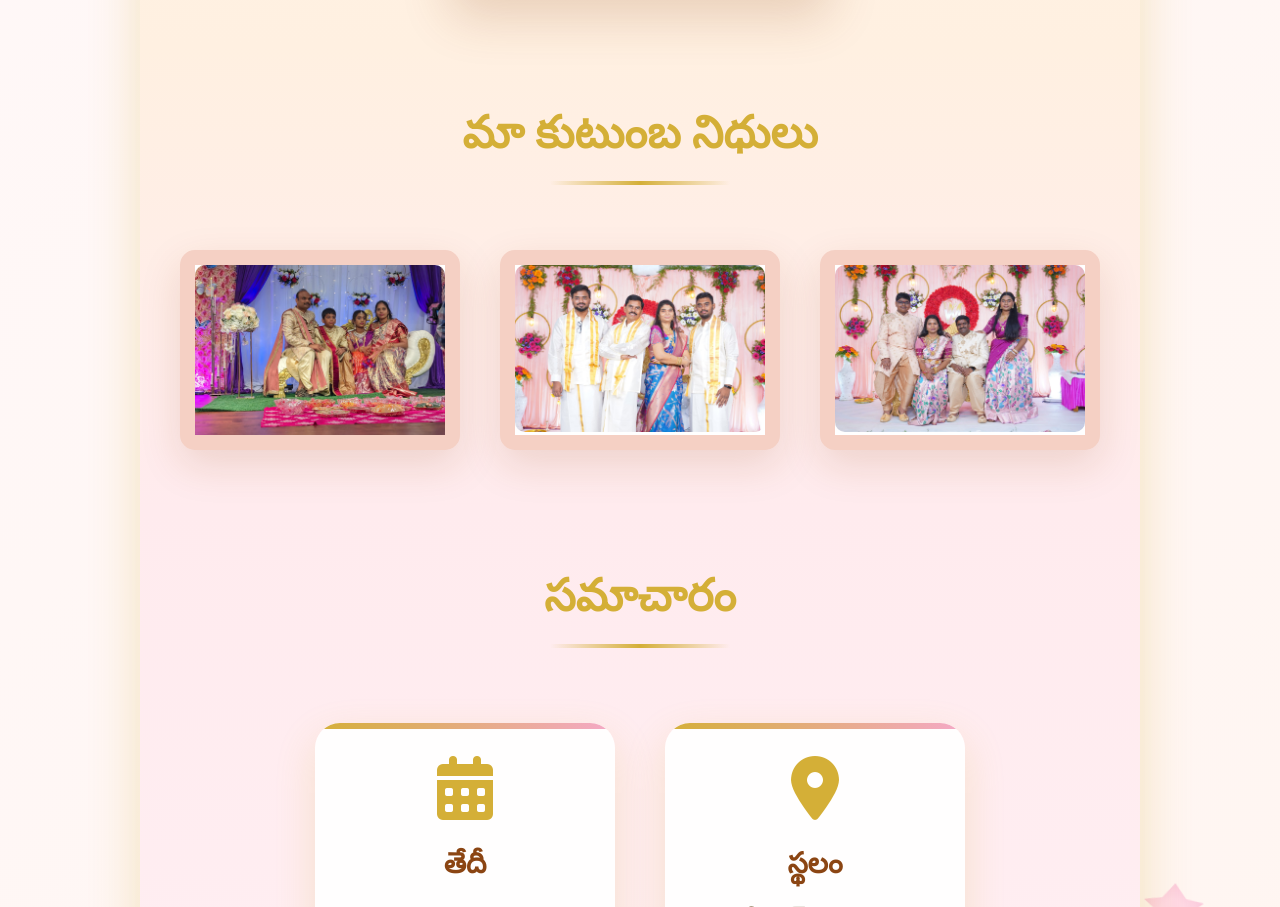
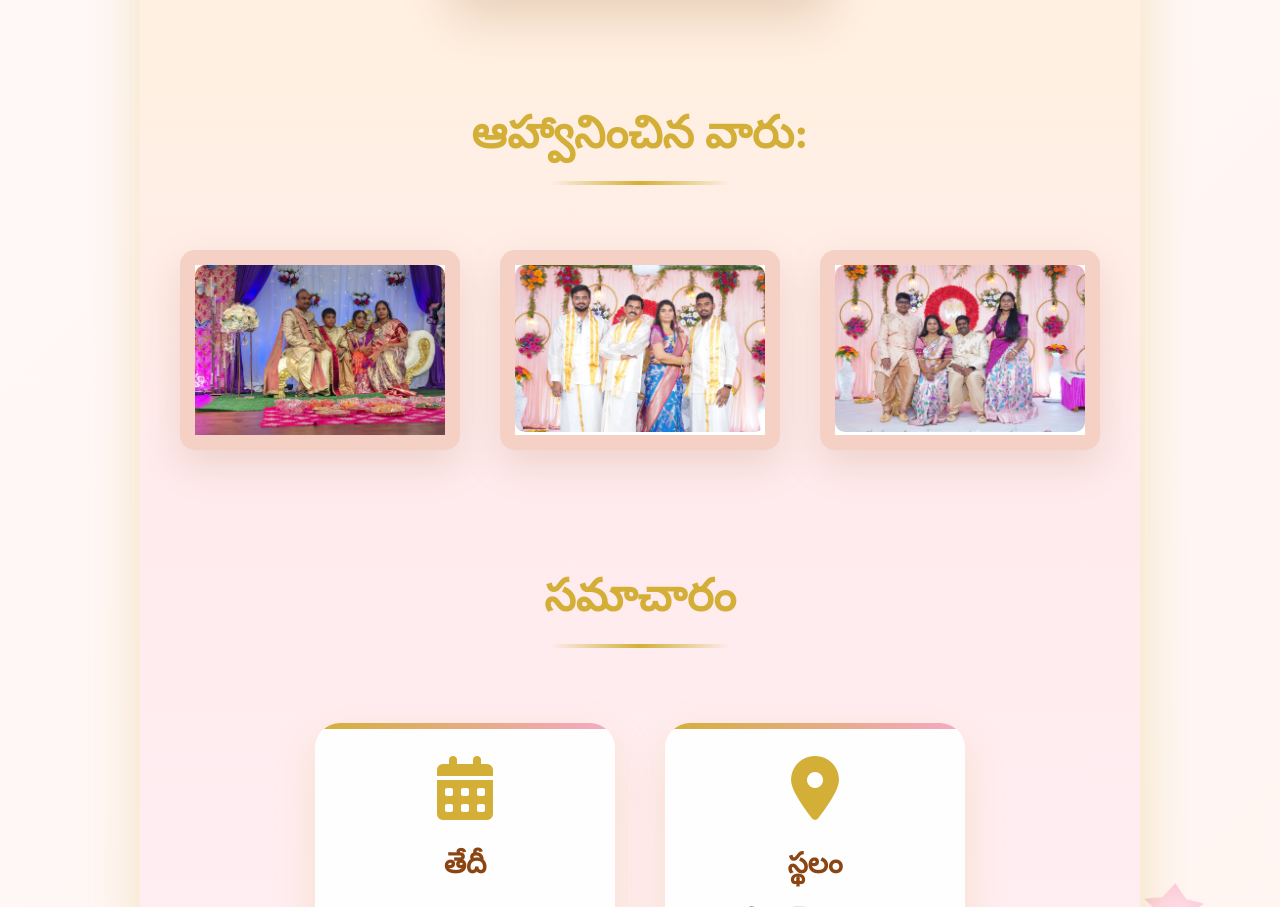
Before and after one commit to Akshay20051027/50th-aniversary, a plain HTML site: page index.html in a window 1280 px wide. Shown: the part 1651-2558 px from the top of the page. Drawn offline with Linux system fonts and the light colour scheme; a web font is replaced by a local one.

Commit message:
Update index.html

```diff
--- a/index.html
+++ b/index.html
@@ -690,7 +690,8 @@
 
         <!-- Family Photos Section -->
 <section class="family-section">
-    <h2 class="section-title">మా కుటుంబ నిధులు</h2>
+    <h2 class="section-title">ఆహ్వానించిన వారు:
+</h2>
     <div class="family-photos">
         <div class="family-frame" style="position: relative;">
             <img src="images/family1.jpg"  style="width: 100%; height: auto; border-radius: 10px;" />
```
